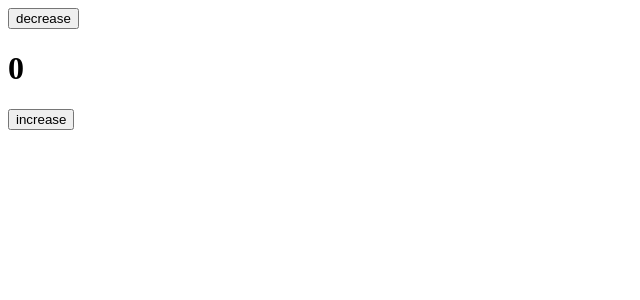
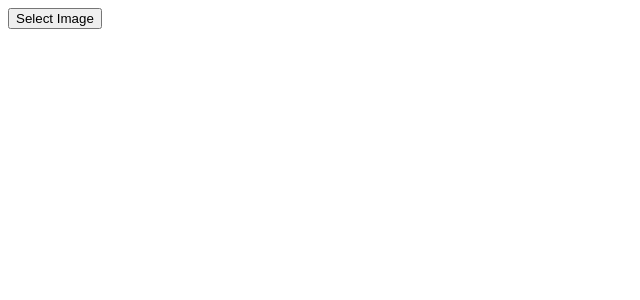
Before and after one commit to oladips772/react-app, a React (Create React App) app: page / in a window 1280 px wide. Shown: the top 300 px of the page, without its empty margins (0-640 px from the left). Built offline with nearby package versions, Linux system fonts and the light colour scheme.

Commit message:
selecting media working perfectly

```diff
--- a/src/App.css
+++ b/src/App.css
@@ -6,3 +6,10 @@
   justify-content: center;
   height: 100vh;
 }
+
+.image {
+  height: 200px;
+  width: 200px;
+  object-fit: contain;
+  border-radius: 4px;
+}
--- a/src/pages/Home.js
+++ b/src/pages/Home.js
@@ -1,23 +1,51 @@
 /** @format */
-import React, { useEffect, useLayoutEffect, useState } from "react";
+import React, { useEffect, useLayoutEffect, useState, useRef } from "react";
 import Header from "../components/Header";
 
 function Home() {
-  const [number, setNumber] = useState(0);
+  const [fileChosen, setFileChosen] = useState(null);
+  const [imageChosen, setImageChosen] = useState("");
+  const [audioChosen, setAudioChosen] = useState("");
+  const [videoChosen, setVideoChosen] = useState("");
+  const inputRef = useRef();
 
-  const increase = () => {
-    setNumber((number) => (number = number + 1));
+  const preview = (e) => {
+    const reader = new FileReader();
+    if (e.target.files[0]) {
+      reader.readAsDataURL(e.target.files[0]);
+    }
+    reader.onload = (readerEvent) => {
+      setFileChosen(readerEvent.target.result);
+    };
   };
 
-  const decrease = () => {
-    setNumber((number) => (number = number - 1));
-  };
+  useEffect(() => {
+    if (fileChosen?.includes("image")) {
+      setImageChosen(fileChosen);
+    }
+    if (fileChosen?.includes("video")) {
+      setVideoChosen(fileChosen);
+    }
+    if (fileChosen?.includes("audio")) {
+      setAudioChosen(fileChosen);
+    }
+  }, [fileChosen]);
 
   return (
     <div>
-      <button onClick={decrease}>decrease</button>
-      <h1>{number}</h1>
-      <button onClick={increase}>increase</button>
+      <input type="file" onChange={(e) => preview(e)} hidden ref={inputRef} />
+      <button onClick={() => inputRef.current.click()}>Select Image</button>
+
+      {imageChosen && (
+        <img src={imageChosen} alt="" srcset="" className="image" />
+      )}
+
+      {videoChosen && (
+        <video src={videoChosen} controls height={300} width={400}></video>
+      )}
+      {audioChosen && (
+        <audio src={audioChosen} controls height={300} width={400}></audio>
+      )}
     </div>
   );
 }
```
